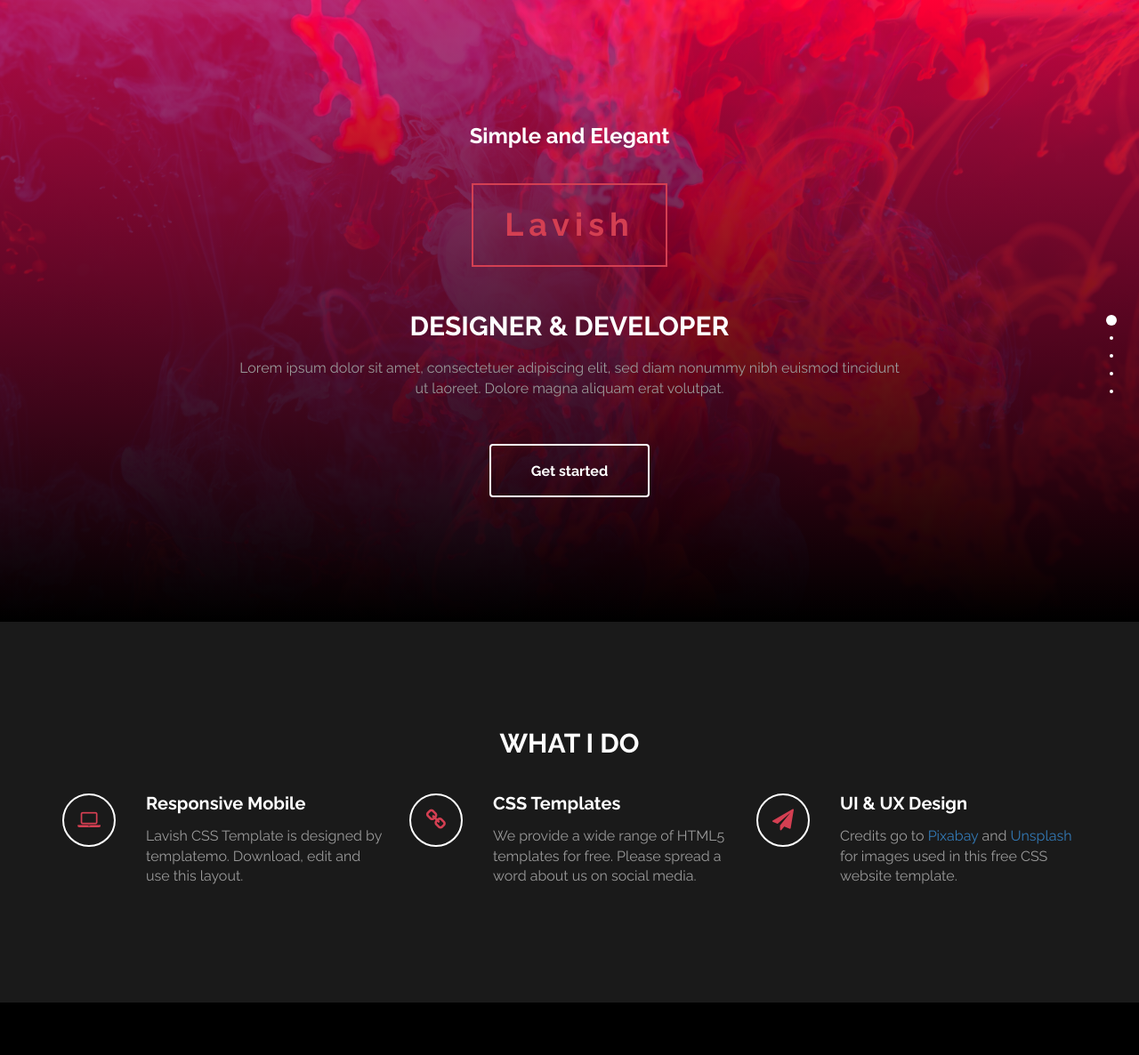
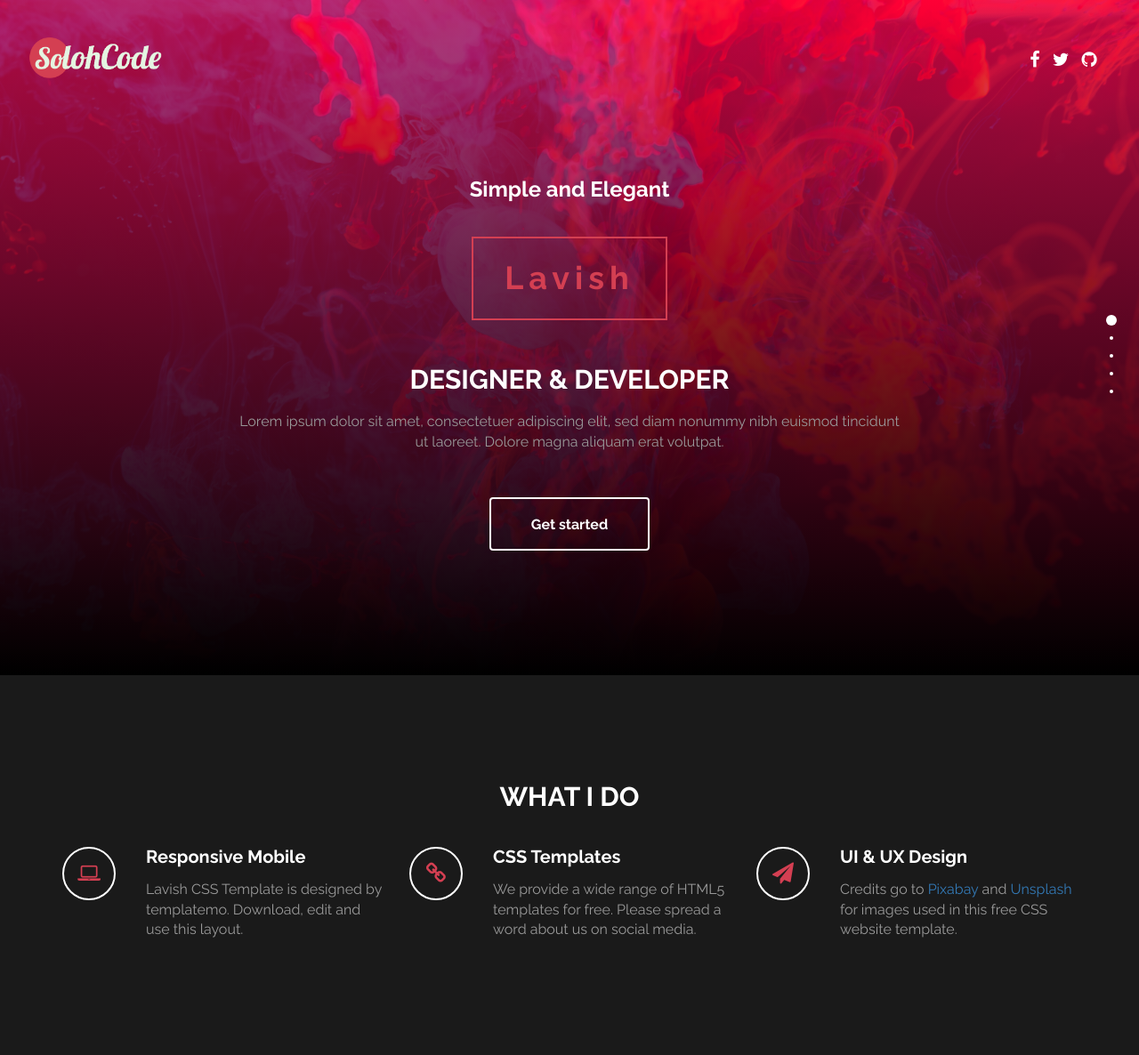
Before and after one commit to solohcode/my-portfolio, a PHP site: page / in a window 1280 px wide. Shown: the top 1186 px of the page at 89% size. Run offline with PHP 8.4, Linux system fonts and the light colour scheme.

Commit message:
few changes

```diff
--- a/css/templatemo-style.css
+++ b/css/templatemo-style.css
@@ -60,6 +60,19 @@ h1,h2,h3,h4,h5
         padding-bottom: 120px;
     }
 /* end all section */
+
+
+/* start miscellenious*/
+.float-start{
+    float: left;
+    margin: 1%;
+}
+.float-end{
+    float: right;
+    margin: 1%;
+}
+/* end miscellenious*/
+
 
 /* start simpletextrotator */
 .rotating {
@@ -174,10 +187,17 @@ h1,h2,h3,h4,h5
         background: linear-gradient(rgba(255, 0, 76, 0.7),rgb(0, 0, 0)), url('../images/bg/bg2.jpg');
         background-size: cover;
         background-repeat: no-repeat;
+	}
+#home .top{
+    width: 100%;
+    padding: 30px 20px;
+}
+#home .text
+    {
+        text-align: center;
         padding-top: 120px;
         padding-bottom: 140px;
-        text-align: center;
-	}
+    }
 #home h1
     {
         border: 2px solid #D43F52;
@@ -210,6 +230,35 @@ h1,h2,h3,h4,h5
         border-color: transparent;
     }
 /* end home */
+
+
+/* start social icon */
+.social-icon-top
+    {
+        padding: 15px 5px;
+    }
+.social-icon-top li
+    {
+        display: inline;
+        list-style: none;
+    }
+.social-icon-top li a
+    {
+        border-radius: 50%;
+        font-size: 20px;
+        color: #fff;
+        text-decoration: none;
+        transition: all 0.4s ease-in-out;
+        text-align: center;
+        margin-right: 10px;
+    }
+.social-icon-top li a:hover
+    {
+        color: #D43F52;
+    }
+/* end social icon */
+
+
 
 /* start work */
 #work
@@ -407,11 +456,12 @@ footer hr
 .social-icon li a
     {
         border-radius: 50%;
+        font-size: 20px;
         color: #606060;
         text-decoration: none;
         transition: all 0.4s ease-in-out;
         text-align: center;
-        margin-right: 10px;
+        margin-right: 15px;
     }
 .social-icon li a:hover
     {
--- a/index.html
+++ b/index.html
@@ -38,10 +38,21 @@
 
 		<!-- start home -->
 		<div id="home" class="section">
+			<div class="top" id="top">
+				<div class="float-start">
+					<a href="#home"><img src="./images/logo/logo1.png" alt="logo" width="150px" /></a>
+				</div>
+
+				<div class="float-end">
+					<ul class="social-icon-top">
+						<li><a href="https://facebook.com/solohCode" target="_blank" class="fa fa-facebook"></a></li>
+						<li><a href="https://twitter.com/solohCode" target="_blank" class="fa fa-twitter"></a></li>
+						<li><a href="https://github.com/solomon-ayodele65" target="_blank" class="fa fa-github"></a></li>
+					</ul>
+				</div>
+			</div>
+			<div class="text">
 				<div class="container">
-				<div class="">
-
-				</div>
 					<div class="row">
 						<div class="col-md-2"></div>
 						<div class="col-md-8 wow fadeIn" data-wow-delay="0.9s">
@@ -52,6 +63,7 @@
 							<a href="#work" class="btn btn-default smoothScroll wow fadeInUp" data-wow-delay="1s">Get started</a>
 						</div>
 						<div class="col-md-2"></div>
+					</div>
 				</div>
 			</div>
 		</div>
@@ -229,14 +241,16 @@
 			<div class="container">
 				<div class="row">
 					<div class="col-md-12 wow fadeIn" data-wow-delay="0.9s">
-						<p>Copyright &copy; 2018 Lavish Personal Profile
-
-                        . Designed by <a rel="nofollow noopener" href="https://templatemo.com">templatemo</a></p>
+						<p>Copyright &copy; 2021 Solomon Ayodele (solohCode) Personal Profile
+                        </p>
 						<hr>
 						<ul class="social-icon">
-							<li><a href="#" class="fa fa-facebook"></a></li>
-							<li><a href="#" class="fa fa-twitter"></a></li>
-							<li><a href="#" class="fa fa-instagram"></a></li>
+							<li><a href="https://facebook.com/solohCode" target="_blank" class="fa fa-facebook"></a></li>
+							<li><a href="https://twitter.com/solohCode" target="_blank" class="fa fa-twitter"></a></li>
+							<li><a href="https://github.com/solomon-ayodele65" target="_blank" class="fa fa-github"></a></li>
+							<li><a href="https://wa.me/09135926572/?text=Good%20day%20my%20name%20is%20_" target="_blank" class="fa fa-whatsapp"></a></li>
+							<li><a href="https://instagram.com/solohCode" target="_blank" class="fa fa-instagram"></a></li>
+							<li><a href="https://www.linkedin.com/in/solomon-ayodele-6b35571b2/" target="_blank" class="fa fa-linkedin"></a></li>
 						</ul>
 					</div>
 				</div>
```
Also changed, not shown: images/logo image/logo2.png (deleted), images/logo image/logo4.png (deleted), images/logo image/logo5.png (deleted), images/logo image/logo6.png (deleted), images/logo image/logo7.png (deleted), images/logo/cover-photo.jpg (renamed from images/logo image/cover-photo.jpg), images/logo/logo1.png (added), images/logo/logo2.png (renamed from images/logo image/logo1.png), images/logo/logo3.png (renamed from images/logo image/logo3.png), images/logo/logo4.png (added). Lines whose indentation alone changed are shown as unchanged.
